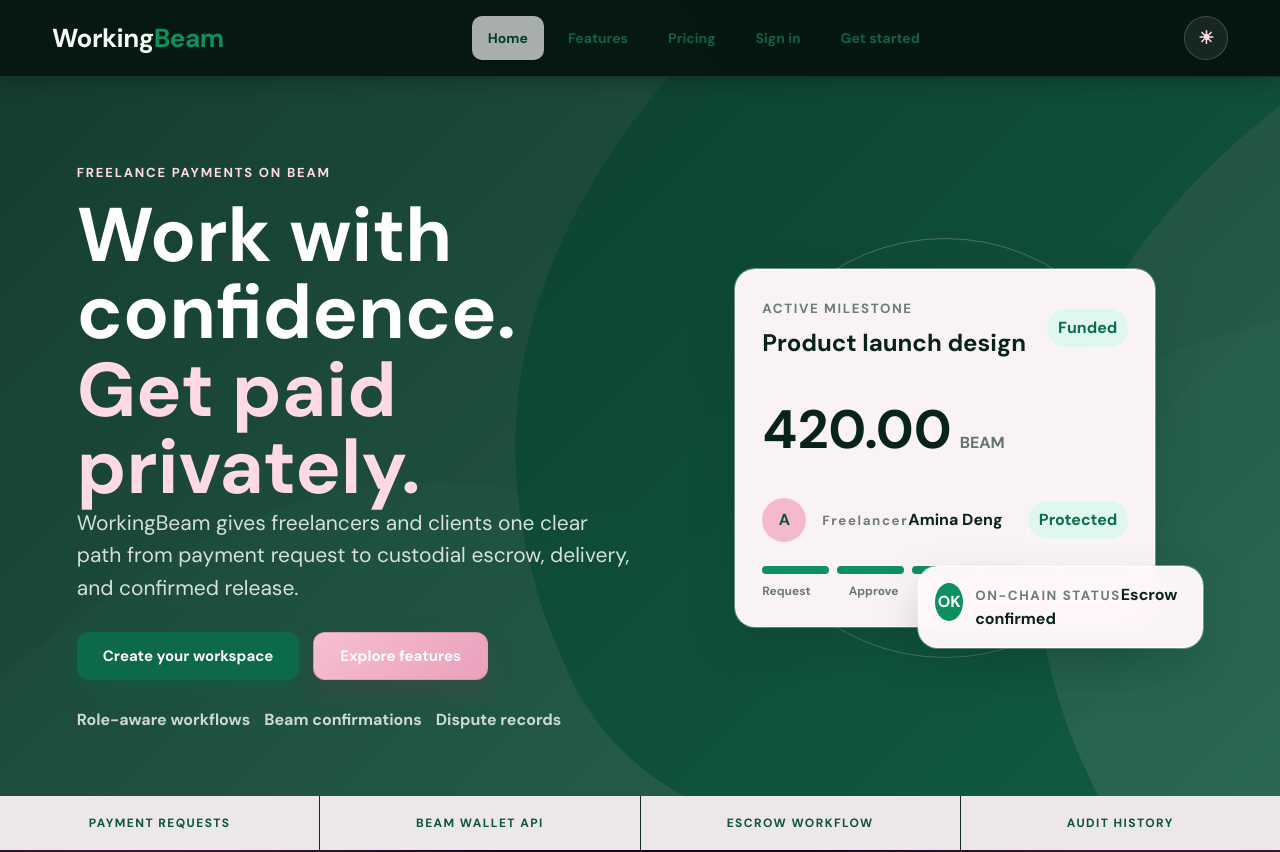
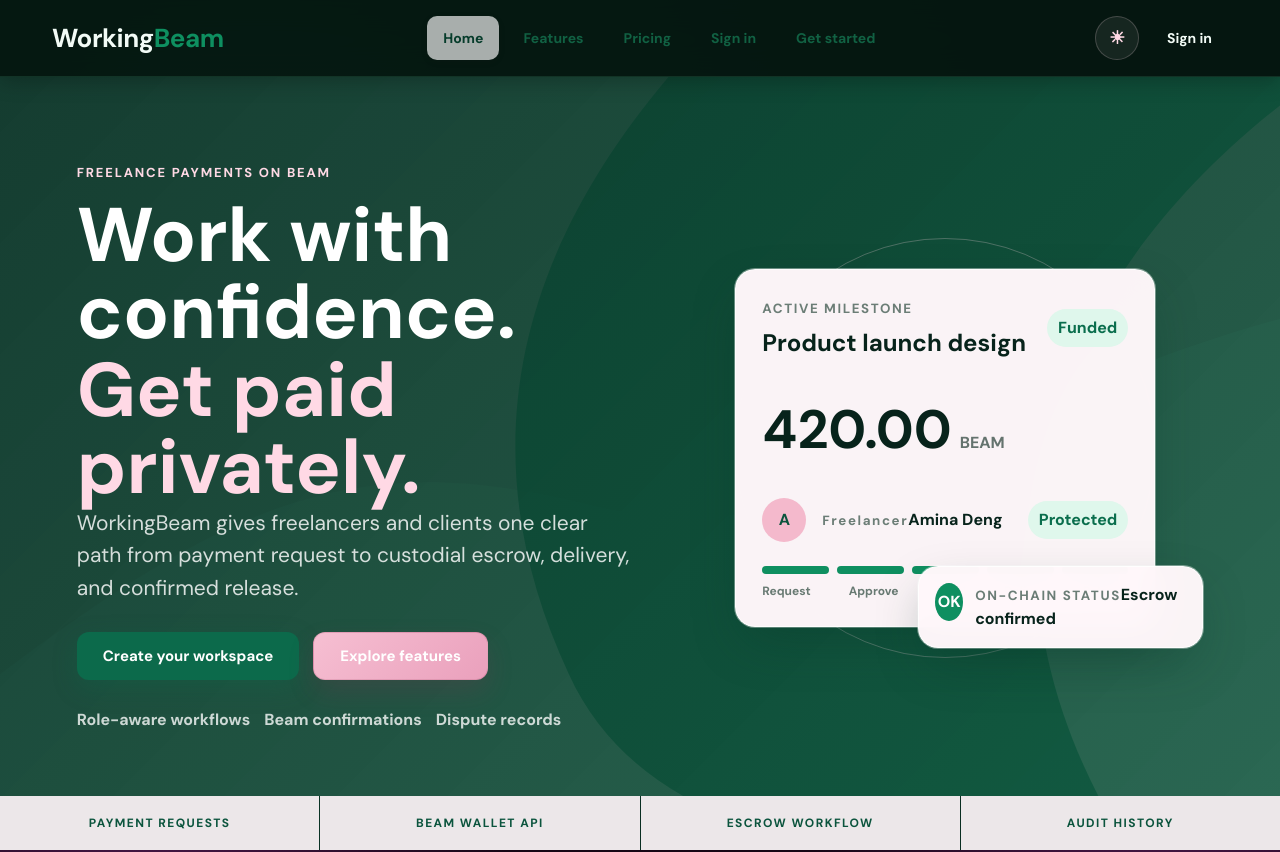
Before and after one commit to davelee001/workingbeam, a React (Create React App) app in the folder client/: page / in a window 1280 px wide. Shown: the top 852 px of the page. Built offline with nearby package versions, Linux system fonts and the light colour scheme.

Commit message:
feat(public): restore desktop sign-in action

```diff
--- a/client/src/PublicSite.tsx
+++ b/client/src/PublicSite.tsx
@@ -34,6 +34,7 @@
     </nav>
     <div className="public-auth-actions">
       <button type="button" className="public-theme-icon" aria-label={theme === 'dark' ? 'Switch to light mode' : 'Switch to dark mode'} title={theme === 'dark' ? 'Switch to light mode' : 'Switch to dark mode'} onClick={onThemeToggle}>{theme === 'dark' ? '☀' : '☾'}</button>
+      <PublicLink path="/auth" onNavigate={go} className="public-signin">Sign in</PublicLink>
     </div>
   </header>;
 }
```
